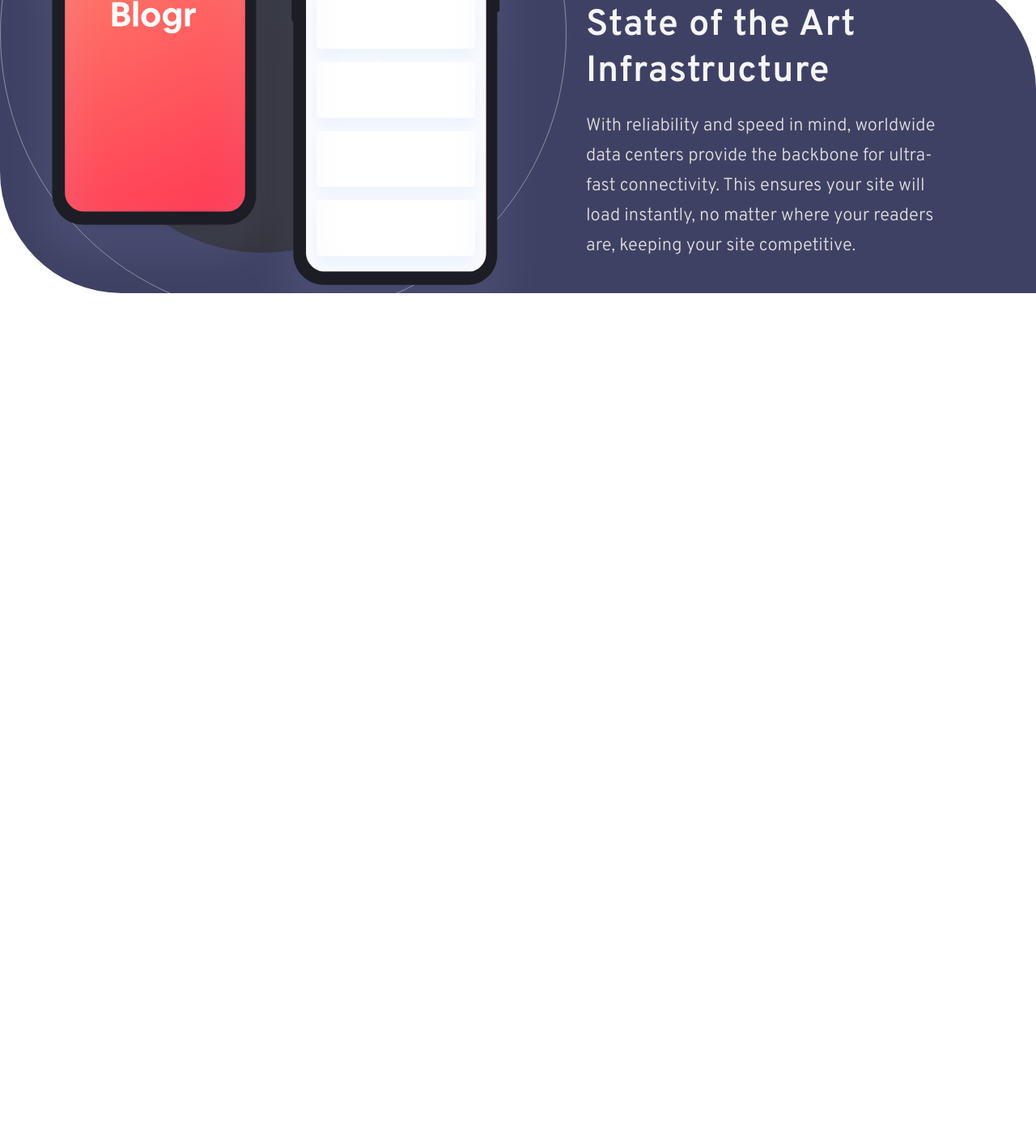
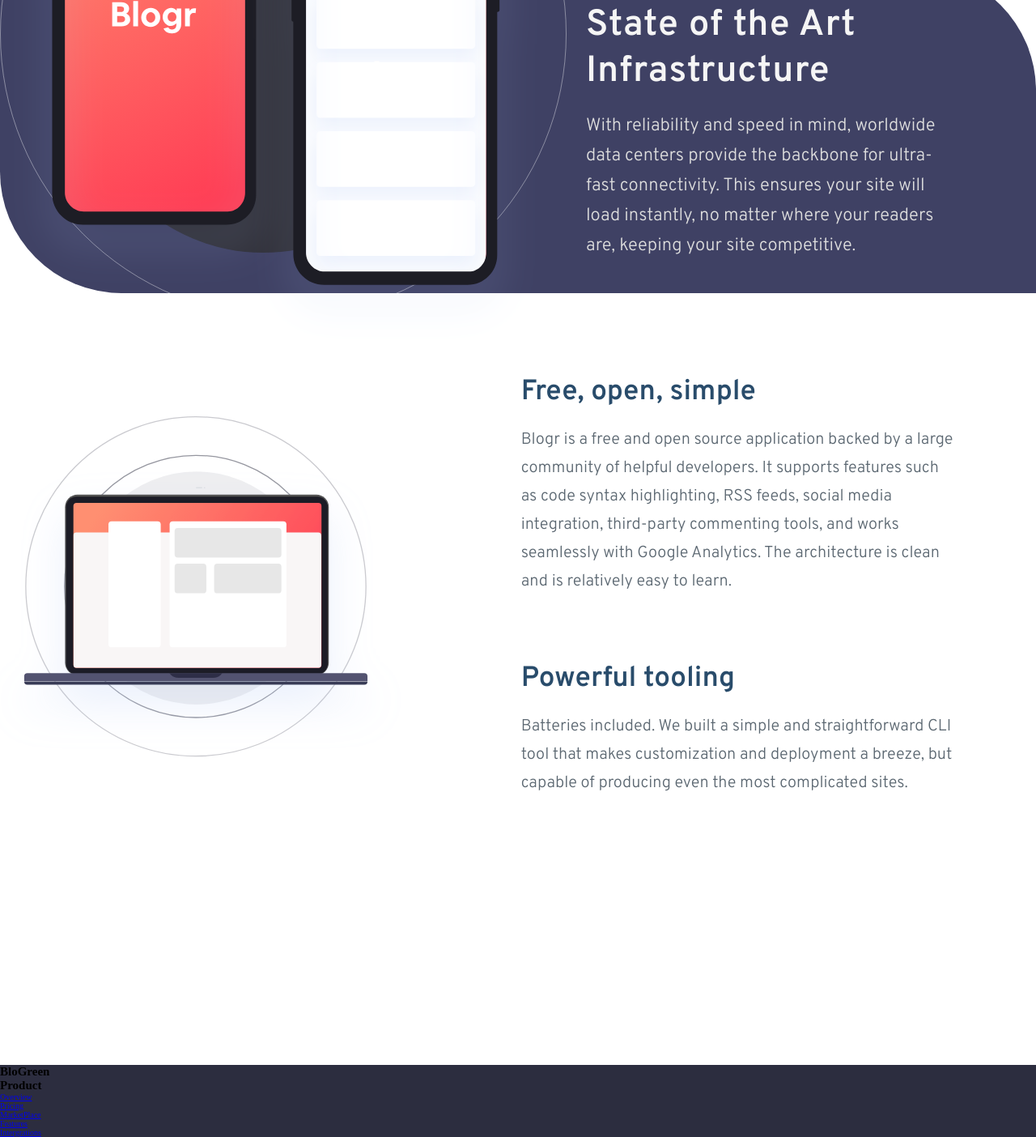
Before and after one commit to Sadi2002/platform-landing-page, a plain HTML site: page index.html in a window 1280 px wide. Shown: the part 1926-3330 px from the top of the page at 81% size. Before the commit the page ends 2288 px from the top, so only its background shows below. Drawn offline with Linux system fonts and the light colour scheme.

Commit message:
adding tooling section on all devices

```diff
--- a/index.html
+++ b/index.html
@@ -201,6 +201,67 @@
           </p>
         </div>
       </section>
+      <section class="container__tooling">
+        <div class="container__tooling__box">
+          <img
+            src="./images/illustration-laptop-mobile.svg"
+            alt="laptop image"
+            class="container__tooling__img"
+          />
+          <div class="container__tooling__text-box">
+            <div class="container__tooling__details">
+              <h2 class="container__tooling__details__title">
+                Free, open, simple
+              </h2>
+              <p class="container__tooling__details__text">
+                Blogr is a free and open source application backed by a large
+                community of helpful developers. It supports features such as
+                code syntax highlighting, RSS feeds, social media integration,
+                third-party commenting tools, and works seamlessly with Google
+                Analytics. The architecture is clean and is relatively easy to
+                learn.
+              </p>
+            </div>
+            <div class="container__tooling__details">
+              <h2 class="container__tooling__details__title">
+                Powerful tooling
+              </h2>
+              <p class="container__tooling__details__text">
+                Batteries included. We built a simple and straightforward CLI
+                tool that makes customization and deployment a breeze, but
+                capable of producing even the most complicated sites.
+              </p>
+            </div>
+          </div>
+        </div>
+      </section>
+      <footer class="container__footer">
+        <h2 class="container__footer__title">BloGreen</h2>
+        <div class="container__footer__product">
+          <h2 class="container__footer__product__title">Product</h2>
+          <ul class="container__footer__product__list">
+            <li class="container__footer__product__item">
+              <a href="#" class="container__footer__product__link">Overview</a>
+            </li>
+            <li class="container__footer__product__item">
+              <a href="#" class="container__footer__product__link">Pricing</a>
+            </li>
+            <li class="container__footer__product__item">
+              <a href="#" class="container__footer__product__link"
+                >MarketPlace</a
+              >
+            </li>
+            <li class="container__footer__product__item">
+              <a href="#" class="container__footer__product__link">Features</a>
+            </li>
+            <li class="container__footer__product__item">
+              <a href="#" class="container__footer__product__link"
+                >Intergrations</a
+              >
+            </li>
+          </ul>
+        </div>
+      </footer>
     </div>
     <script src="./js/script.js"></script>
   </body>
@@ -208,58 +269,8 @@
 
 <!--  Product
 
-  Overview
-  Pricing
-  Marketplace
-  Features
-  Integrations
 
-  Company
-
-  About
-  Team
-  Blog
-  Careers
-
-  Connect
-
-  Contact
-  Newsletter
-  LinkedIn
-
-  Login
-  Sign Up
-
-  A modern publishing platform
-  Grow your audience and build your online brand
-
-  Start for Free
-  Learn More
-
-  Designed for the future
-
-  Introducing an extensible editor
-  Blogr features an exceedingly intuitive interface which lets you focus on one thing: creating content.
-  The editor supports management of multiple blogs and allows easy manipulation of embeds such as images,
-  videos, and Markdown. Extensibility with plugins and themes provide easy ways to add functionality or
-  change the looks of a blog.
-
-  Robust content management
-  Flexible content management enables users to easily move through posts. Increase the usability of your blog
-  by adding customized categories, sections, format, or flow. With this functionality, you’re in full control.
-
-  State of the Art Infrastructure
-  With reliability and speed in mind, worldwide data centers provide the backbone for ultra-fast connectivity.
-  This ensures your site will load instantly, no matter where your readers are, keeping your site competitive.
-
-  Free, open, simple
-  Blogr is a free and open source application backed by a large community of helpful developers. It supports
-  features such as code syntax highlighting, RSS feeds, social media integration, third-party commenting tools,
-  and works seamlessly with Google Analytics. The architecture is clean and is relatively easy to learn.
-
-  Powerful tooling
-  Batteries included. We built a simple and straightforward CLI tool that makes customization and deployment a breeze, but
-  capable of producing even the most complicated sites.
+ roducing an extensible editor
 
   Product
 
--- a/sass/_art.scss
+++ b/sass/_art.scss
@@ -9,6 +9,7 @@
   align-items: center;
   z-index: 0;
   height: 600px;
+  margin-bottom: 50px;
 
   &::before {
     content: "";
@@ -140,6 +141,7 @@
   .container__art {
     height: 400px;
     flex-direction: row;
+    margin-bottom: 100px;
 
     &::before {
       width: 450px;
@@ -204,7 +206,7 @@
     left: 1050px;
   }
   .container__art__img {
-    left: -300px;
+    left: -350px;
   }
 }
 @media screen and (min-width: 1400px) {
@@ -212,21 +214,17 @@
     left: 1100px;
   }
   .container__art__img {
-    left: -300px;
-  }
-}
-@media screen and (min-width: 1400px) {
-  .container__art__img {
     left: -350px;
   }
 }
+
 @media screen and (min-width: 1500px) {
   .container__art__text-box {
     left: 1200px;
     width: 50%;
   }
   .container__art__img {
-    left: -400px;
+    left: -450px;
   }
 }
 @media screen and (min-width: 1630px) {
--- /dev/null
+++ b/sass/_footer.scss
@@ -0,0 +1,3 @@
+.container__footer {
+  background-color: $very-dark-gray-blue;
+}
--- /dev/null
+++ b/sass/_tooling.scss
@@ -0,0 +1,201 @@
+.container__tooling {
+  display: flex;
+  flex-direction: column;
+  align-items: center;
+  width: 100%;
+  margin-bottom: 170px;
+
+  &__title {
+    font-family: $overpass;
+    font-size: 2.7rem;
+    color: $very-dark-blue;
+    margin-bottom: 30px;
+    text-align: center;
+  }
+
+  &__box {
+    display: flex;
+    flex-direction: column;
+    align-items: center;
+  }
+
+  &__img {
+    margin-bottom: 30px;
+    width: 500px;
+  }
+
+  &__text-box {
+    width: 100%;
+    display: flex;
+    flex-direction: column;
+    align-items: center;
+  }
+
+  &__details {
+    width: 100%;
+    display: flex;
+    flex-direction: column;
+    align-items: center;
+    font-family: $overpass;
+    margin-bottom: 40px;
+
+    &__title {
+      font-size: 3rem;
+      width: 60%;
+      text-align: center;
+      color: $very-dark-blue;
+      margin-bottom: 20px;
+    }
+
+    &__text {
+      text-align: center;
+      width: 75%;
+      font-size: 1.5rem;
+      color: $very-dark-grayish-blue;
+      line-height: 2.6rem;
+    }
+  }
+}
+
+@media screen and (min-width: 412px) {
+  .container__tooling__title {
+    font-size: 3rem;
+  }
+}
+
+@media screen and (min-width: 540px) and (min-height: 720px) {
+  .container__tooling {
+    margin-bottom: 200px;
+  }
+}
+
+@media screen and (min-width: 650px) {
+  .container__tooling {
+    margin-bottom: 250px;
+  }
+}
+
+@media screen and (min-width: 768px) {
+  .container__tooling {
+    margin-bottom: 400px;
+
+    &__title {
+      font-size: 5rem;
+      margin-bottom: 60px;
+    }
+
+    &__details {
+      margin-bottom: 80px;
+      &__title {
+        font-size: 5rem;
+      }
+      &__text {
+        font-size: 3rem;
+        line-height: 5rem;
+      }
+    }
+
+    &__img {
+      width: 800px;
+    }
+  }
+}
+@media screen and (min-width: 820px) {
+  .container__tooling__title {
+    font-size: 5.5rem;
+    margin-bottom: 60px;
+  }
+
+  .container__tooling__img {
+    margin-bottom: 80px;
+  }
+
+  .container__tooling__details {
+    margin-bottom: 80px;
+    &__title {
+      font-size: 5.8rem;
+    }
+    &__text {
+      font-size: 3.5rem;
+      line-height: 5.5rem;
+    }
+  }
+}
+@media screen and (min-width: 912px) and (min-height: 1368px) {
+  .container__tooling {
+    margin-bottom: 400px;
+  }
+}
+@media screen and (min-width: 1200px) {
+  .container__tooling {
+    margin-bottom: 250px;
+  }
+  .container__tooling__title {
+    margin-bottom: 100px;
+  }
+
+  .container__tooling__title {
+    font-size: 4rem;
+  }
+  .container__tooling__box {
+    flex-direction: row;
+  }
+
+  .container__tooling__img {
+    position: relative;
+    left: -80px;
+    width: 120%;
+    margin-bottom: 80px;
+  }
+
+  .container__tooling__details {
+    margin-bottom: 80px;
+    &__title {
+      font-size: 3.5rem;
+      width: 100%;
+      text-align: left;
+    }
+    &__text {
+      text-align: left;
+      font-size: 2rem;
+      line-height: 3.5rem;
+      width: 100%;
+    }
+  }
+  .container__tooling__text-box {
+    margin-right: 100px;
+    align-items: flex-start;
+  }
+}
+
+@media screen and (min-width: 1500px) {
+  .container__tooling {
+    margin-bottom: 200px;
+  }
+}
+@media screen and (min-width: 1920px) {
+  .container__tooling__box {
+    overflow: hidden;
+  }
+  .container__tooling__title {
+    font-size: 5rem;
+  }
+  .container__tooling__details {
+    margin-bottom: 80px;
+    &__title {
+      font-size: 4rem;
+      width: 100%;
+      text-align: left;
+    }
+    &__text {
+      text-align: left;
+      font-size: 2.5rem;
+      line-height: 4rem;
+    }
+  }
+  .container__tooling__img {
+    right: -110px;
+    width: 130%;
+    margin-bottom: 80px;
+  }
+}
--- a/sass/style.scss
+++ b/sass/style.scss
@@ -5,3 +5,5 @@
 @import "components";
 @import "future";
 @import "art";
+@import "tooling";
+@import "footer";
```
Also changed, not shown: sass/style.css, 1 other file.
